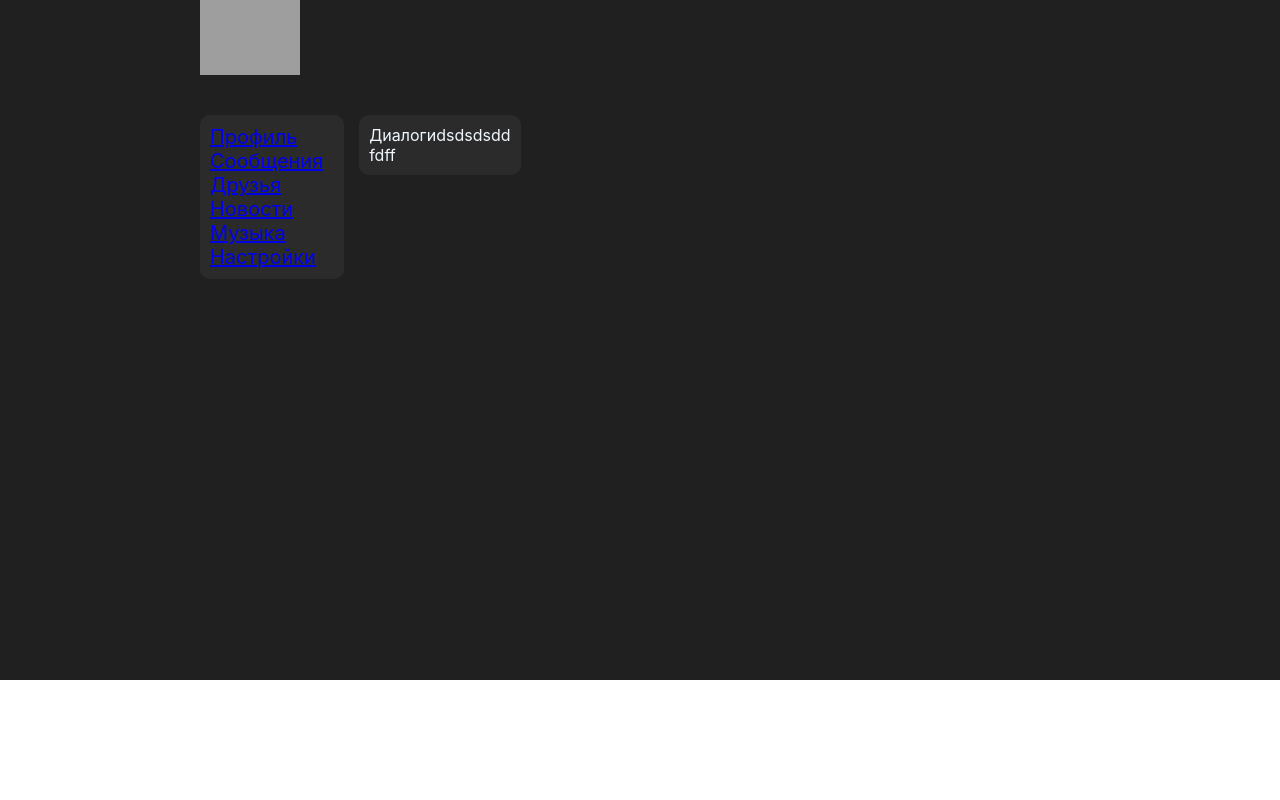
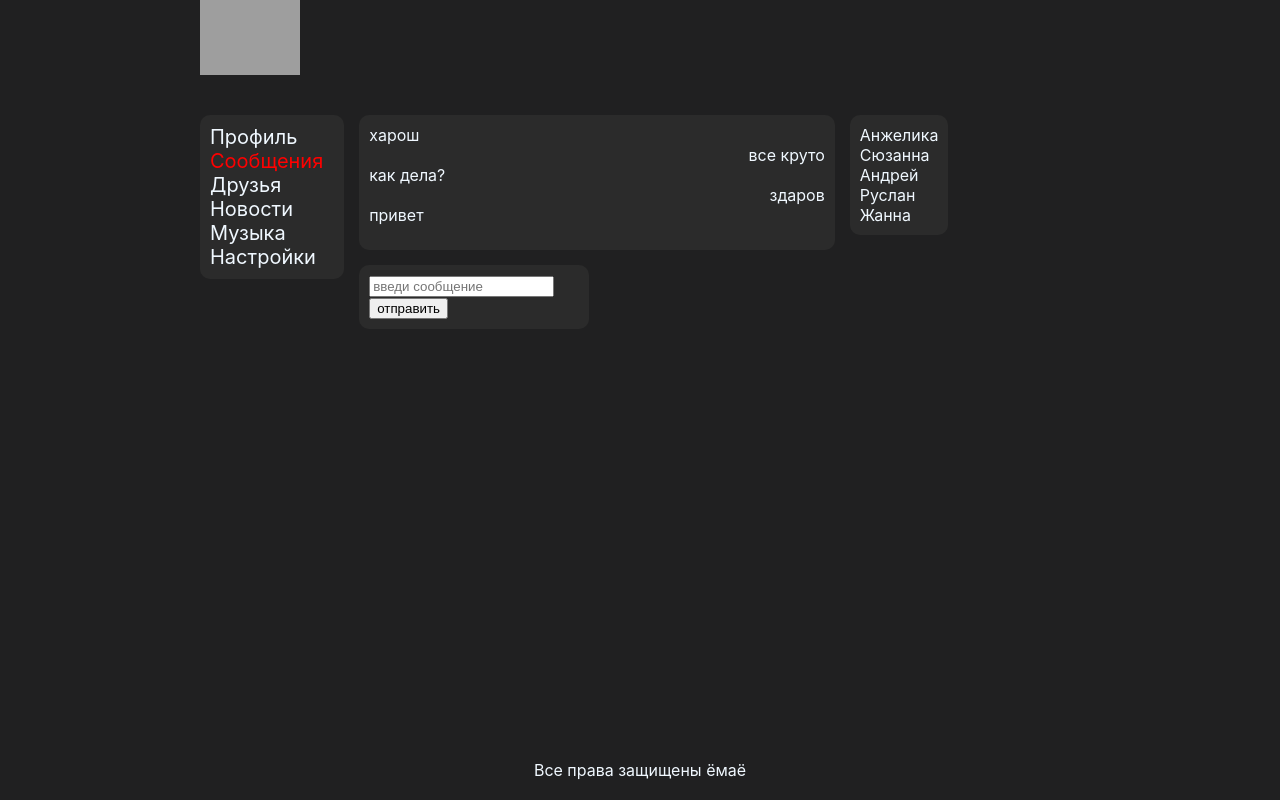
Before and after one commit to AntonChislov/reactAppTS, a React (Create React App) app: page /dialogs in a window 1280 px wide. Built offline with nearby package versions, Linux system fonts and the light colour scheme; grey boxes are pictures that could not be loaded.

Commit message:
refactoring grid

```diff
--- a/src/App.css
+++ b/src/App.css
@@ -1,14 +1,15 @@
 .App-wrapper {
-    height: 680px;
     background: rgba(32, 32, 33, 1);
     display: grid;
-    grid-template-rows: 100px 1fr;
+    grid-template-rows: 100px 1fr 40px;
     grid-template-columns: 2fr 10fr;
     grid-template-areas:
             'header header'
-            'navbar content';
+            'navbar content'
+            'footer footer';
     padding-left: 200px;
     padding-right: 200px;
     color: aliceblue;
     gap: 15px;
+    height: 100vh;
 }
--- a/src/App.tsx
+++ b/src/App.tsx
@@ -3,6 +3,7 @@ import './App.css';
 import {Navbar} from "./components/Navbar/Navbar";
 import {Content} from "./components/Content/Content";
 import {Header} from "./components/Header/Header";
+import {Footer} from "./components/Footer/Footer";
 
 function App() {
     return (
@@ -10,6 +11,7 @@ function App() {
             <Header/>
             <Navbar/>
             <Content/>
+            <Footer/>
         </div>
     );
 }
--- a/src/components/Content/DialogsPage/DialogsPage.module.css
+++ b/src/components/Content/DialogsPage/DialogsPage.module.css
@@ -1,4 +1,39 @@
 .dialogsPage {
+    gap: 15px;
+    display: grid;
+    /*justify-content: start;
+    align-content: start;*/
+
+    grid-template-columns: repeat(3, 1fr);
+}
+
+.messagesBlock {
+    padding: 10px;
+    background: #2b2b2b;
+    border-radius: 10px;
+    grid-column: 1 / 3;
+    grid-row: 1 / 3;
+    /*align-content: end;*/
+}
+
+.sendMessagesBlock {
+    padding: 10px;
+    background: #2b2b2b;
+    border-radius: 10px;
+
+    grid-column: 1 / 2;
+    grid-row: 3 / 4;
+}
+
+.item2 {
+    text-align: right;
+}
+
+.dialogsList {
+    grid-column: 3 / 4;
+    grid-row: 1 / 2;
+    justify-self: start;
+    align-self: start;
     padding: 10px;
     background: #2b2b2b;
     border-radius: 10px;
--- a/src/components/Content/DialogsPage/DialogsPage.tsx
+++ b/src/components/Content/DialogsPage/DialogsPage.tsx
@@ -1,13 +1,45 @@
 import React from "react";
 import styles from './DialogsPage.module.css'
+
+const Dialog = () => {
+    return (
+        <div className={styles.messagesBlock}>
+            <div className={styles.item1}>харош</div>
+            <div className={styles.item2}>все круто</div>
+            <div className={styles.item1}>как дела?</div>
+            <div className={styles.item2}>здаров</div>
+            <div className={styles.item1}>привет</div>
+        </div>
+    )
+}
+
+const SendMessageBlock = () => {
+    return (
+        <div className={styles.sendMessagesBlock}>
+            <input placeholder={'введи сообщение'}/>
+            <button>отправить</button>
+        </div>
+    )
+}
+
+const DialogsList = () => {
+    return (
+        <div className={styles.dialogsList}>
+            <div>Анжелика</div>
+            <div>Сюзанна</div>
+            <div>Андрей</div>
+            <div>Руслан</div>
+            <div>Жанна</div>
+        </div>
+    )
+}
 
 export const DialogsPage = () => {
     return (
         <div className={styles.dialogsPage}>
-            Диалогиdsdsdsdd
-            <div>
-                fdff
-            </div>
+            <Dialog/>
+            <SendMessageBlock/>
+            <DialogsList/>
         </div>
     )
 }
--- a/src/components/Content/ProfilePage/ProfilePage.module.css
+++ b/src/components/Content/ProfilePage/ProfilePage.module.css
@@ -4,3 +4,7 @@
     border-radius: 10px;
     justify-self: start;
 }
+
+.profilePage img {
+    height: 200px;
+}
--- a/src/components/Content/ProfilePage/ProfilePage.tsx
+++ b/src/components/Content/ProfilePage/ProfilePage.tsx
@@ -6,8 +6,12 @@ export const ProfilePage = () => {
         <div className={styles.profilePage}>
             <span>Профиль</span>
             <div>
-
+                <img src='https://encrypted-tbn0.gstatic.com/images?q=tbn:ANd9GcRHg_t3WBJBy4SEC_9uU-gi71PNXXdInw5uRQ&usqp=CAU'/>
             </div>
+            <div>Антон Числов</div>
+            <div>Статус</div>
+            <div>Увлечения</div>
+            <div>Ссылки</div>
         </div>
     )
 }
--- /dev/null
+++ b/src/components/Footer/Footer.module.css
@@ -0,0 +1,4 @@
+.footer {
+    grid-area: footer;
+    text-align: center;
+}
--- /dev/null
+++ b/src/components/Footer/Footer.tsx
@@ -0,0 +1,10 @@
+import React from "react";
+import styles from './Footer.module.css';
+
+export const Footer = () => {
+    return (
+        <div className={styles.footer}>
+            Все права защищены ёмаё
+        </div>
+    )
+}
--- a/src/components/Navbar/Navbar.module.css
+++ b/src/components/Navbar/Navbar.module.css
@@ -8,3 +8,8 @@
     background: #2b2b2b;
     border-radius: 10px;
 }
+
+.navbar_block a {
+    text-decoration: none;
+    color: aliceblue;
+}
--- a/src/components/Navbar/Navbar.tsx
+++ b/src/components/Navbar/Navbar.tsx
@@ -6,12 +6,12 @@ export const Navbar = () => {
     return (
         <div className={styles.navbar}>
             <div className={styles.navbar_block}>
-                <div><NavLink to='/'>Профиль</NavLink></div>
-                <div><NavLink to='dialogs'>Сообщения</NavLink></div>
-                <div><NavLink to='friends'>Друзья</NavLink></div>
-                <div><NavLink to='news'>Новости</NavLink></div>
-                <div><NavLink to='music'>Музыка</NavLink></div>
-                <div><NavLink to='settings'>Настройки</NavLink></div>
+                <div><NavLink style={({isActive}) => ({color: isActive ? 'red' : ''})} to='/'>Профиль</NavLink></div>
+                <div><NavLink style={({isActive}) => ({color: isActive ? 'red' : ''})} to='dialogs'>Сообщения</NavLink></div>
+                <div><NavLink style={({isActive}) => ({color: isActive ? 'red' : ''})} to='friends'>Друзья</NavLink></div>
+                <div><NavLink style={({isActive}) => ({color: isActive ? 'red' : ''})} to='news'>Новости</NavLink></div>
+                <div><NavLink style={({isActive}) => ({color: isActive ? 'red' : ''})} to='music'>Музыка</NavLink></div>
+                <div><NavLink style={({isActive}) => ({color: isActive ? 'red' : ''})} to='settings'>Настройки</NavLink></div>
             </div>
         </div>
     )
```
